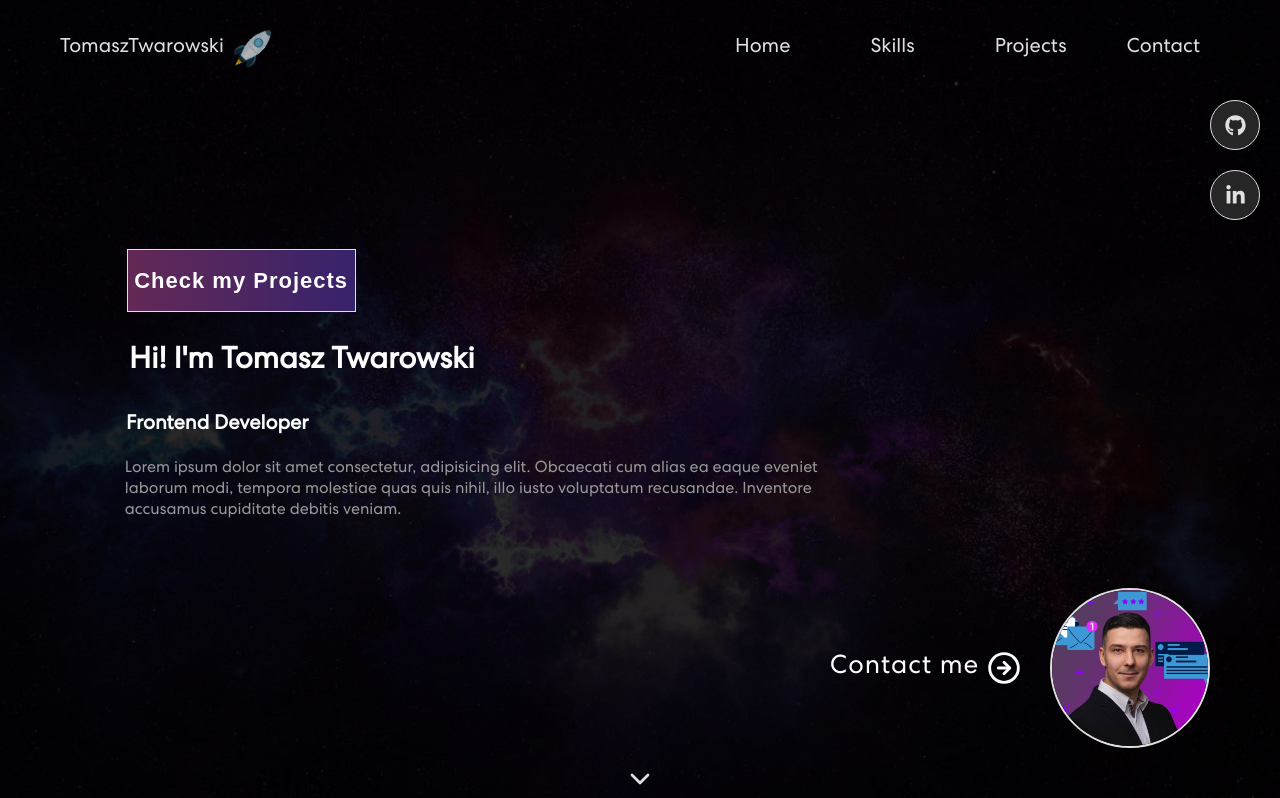
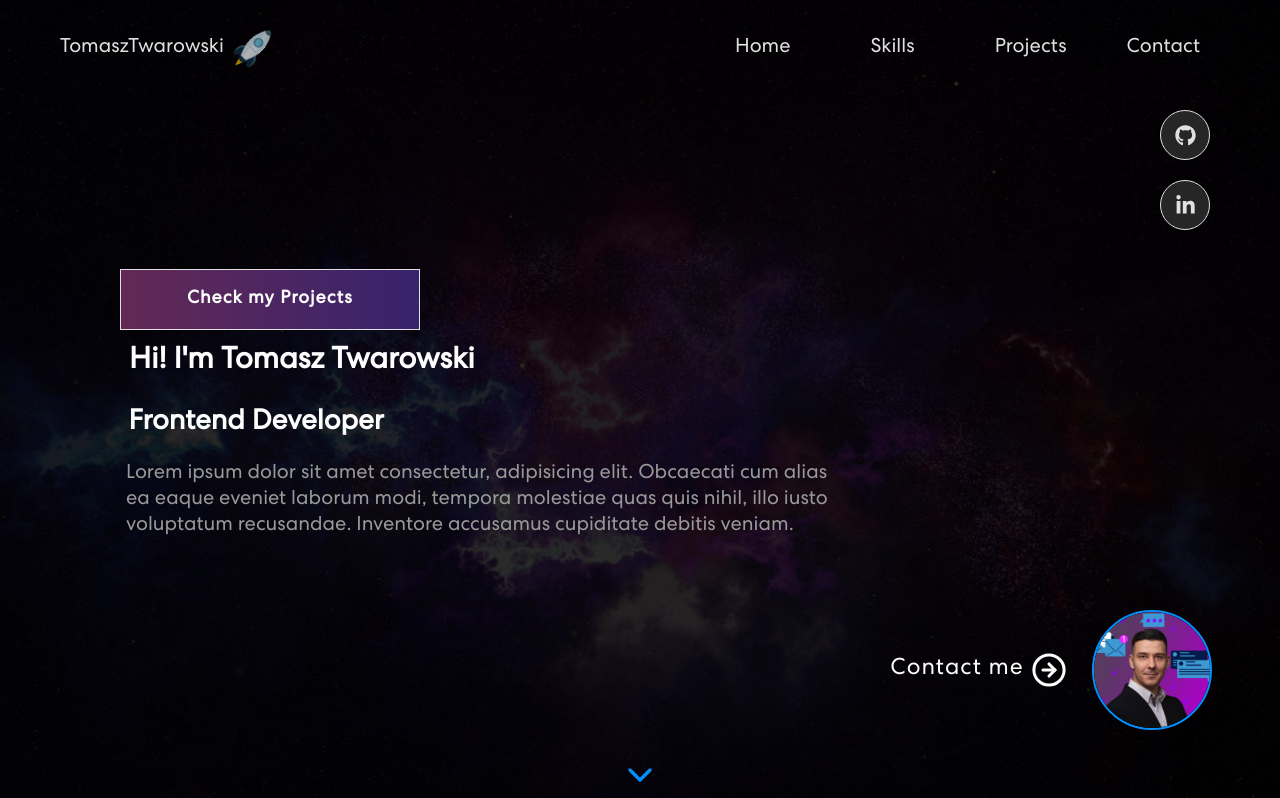
Before and after one commit to stonka123/React-Portfolio, a React (Create React App) app: page / in a window 1280 px wide. Shown: the top 798 px of the page. Built offline with nearby package versions, Linux system fonts and the light colour scheme.

Commit message:
social desktop

```diff
--- a/src/assets/variable-css/colors.css
+++ b/src/assets/variable-css/colors.css
@@ -3,4 +3,5 @@
 	--gray-fonts: #e0e0e0;
 	--dark-fonts: rgb(153, 153, 153);
 	--gradient: linear-gradient(90deg, rgba(117, 0, 209, 1) 0%, rgba(121, 9, 99, 1) 44%, rgba(70, 0, 56, 1) 100%);
+	--add-color: #0091ff;
 }
--- a/src/components/Header/Header.js
+++ b/src/components/Header/Header.js
@@ -13,9 +13,9 @@ const Header = () => {
 			<div className={`${styles['container-header']} wrapper`}>
 				<Navbar />
 				<div className={`${styles['container-text']}`}>
-					<button className={styles['button-portfolio']} href='#projects'>
+					<a className={styles['button-portfolio']} href='#projects'>
 						Check my Projects
-					</button>
+					</a>
 					<h1>Hi! I'm Tomasz Twarowski</h1>
 					<h3>Frontend Developer</h3>
 					<p>
--- a/src/components/Header/Header.module.css
+++ b/src/components/Header/Header.module.css
@@ -38,40 +38,42 @@
 	max-width: 1200px;
 }
 .container-text {
+	display: flex;
+	flex-direction: column;
 	width: 90%;
 	padding: 0.5em;
 	margin: 0.5em;
 }
 .button-portfolio {
+	text-align: center;
 	background: rgb(99, 41, 86);
 	background: linear-gradient(90deg, rgba(99, 41, 86, 1) 0%, rgba(55, 35, 108, 1) 100%);
 	text-decoration: none;
+	width: 150px;
 	font-size: 1rem;
 	font-weight: 600;
 	letter-spacing: 1px;
 	color: var(--white-fonts);
 	border: 1px solid var(--gray-fonts);
-	padding: 0.8em 0.3em;
-	margin: 0.3em;
-	margin-bottom: 1em;
+	padding: 1em;
 	cursor: pointer;
-	transition: all 0.9s linear;
+	transition: all 0.3s linear;
+	margin-bottom: 0.2em;
 }
 .button-portfolio:hover {
-	background: rgb(99, 41, 86);
-	background: linear-gradient(270deg, rgba(99, 41, 86, 1) 0%, rgba(55, 35, 108, 1) 100%);
+	background: var(--add-color);
 }
 .container-text h1 {
 	padding: 0.3em;
 	font-size: 2rem;
-	margin-bottom: 0.5em;
+	margin-bottom: 0.2em;
 }
 
 .container-text h3 {
 	margin-top: 0;
 	padding: 0.3em;
 	font-size: 1.8em;
-	margin-bottom: 0.5em;
+	margin-bottom: 0.2em;
 }
 .container-text p {
 	width: 90%;
@@ -88,7 +90,6 @@
 	margin: 1em;
 	padding: 1em;
 	align-self: flex-end;
-	margin-bottom: 0em;
 }
 
 .button-contact-mobile {
@@ -119,7 +120,7 @@
 	width: 70px;
 	height: 70px;
 	border-radius: 50%;
-	border: 2px solid var(--gray-fonts);
+	border: 2px solid var(--add-color);
 }
 .icon-down {
 	text-align: center;
@@ -134,8 +135,8 @@
 	text-align: center;
 	width: 100%;
 	height: 100%;
-
-	color: var(--gray-fonts);
+	transition: color 0.3s;
+	color: var(--add-color);
 }
 .icon-down-icon:hover {
 	color: var(--white-fonts);
@@ -146,16 +147,17 @@
 		padding: 1.5em;
 	}
 	.button-portfolio {
-		font-size: 1.8rem;
+		width: 200px;
+		font-size: 1.3rem;
 	}
 	.container-text h1 {
-		font-size: 2.7rem;
+		font-size: 2.3rem;
 	}
 	.container-text h3 {
-		font-size: 2.2rem;
+		font-size: 2.1rem;
 	}
 	.container-text p {
-		font-size: 1.8rem;
+		font-size: 1.3rem;
 	}
 	.container-img {
 		margin-right: 2em;
@@ -177,26 +179,61 @@
 		padding: 2em;
 	}
 	.button-portfolio {
-		font-size: 2.2rem;
+		font-size: 1.5rem;
+		width: 230px;
 	}
 	.container-text h1 {
-		font-size: 3.5rem;
+		font-size: 2.5rem;
 	}
 	.container-text h3 {
-		font-size: 3rem;
+		font-size: 2.3rem;
 	}
 	.container-text p {
-		font-size: 2.2rem;
+		font-size: 1.5rem;
 	}
 	.container-img {
-		margin-right: 2em;
+		margin-right: 1.7em;
 	}
 	.button-contact-mobile {
-		font-size: 2.4rem;
+		font-size: 2rem;
 	}
 	.icon-msg {
 		width: 45px;
 		height: 45px;
+	}
+	.img-me {
+		width: 100px;
+		height: 100px;
+	}
+	.icon-down {
+		width: 48px;
+		height: 48px;
+	}
+}
+@media (min-width: 992px) {
+	.button-portfolio {
+		font-size: 1.8rem;
+		width: 300px;
+	}
+	.container-text h1 {
+		font-size: 3rem;
+	}
+	.container-text h3 {
+		font-size: 2.8em;
+	}
+	.container-text p {
+		font-size: 2rem;
+		width: 70%;
+	}
+	.container-img {
+		margin-right: 1.8em;
+	}
+	.button-contact-mobile {
+		font-size: 2.3rem;
+	}
+	.icon-msg {
+		width: 50px;
+		height: 50px;
 	}
 	.img-me {
 		width: 120px;
@@ -207,36 +244,3 @@
 		height: 50px;
 	}
 }
-@media (min-width: 992px) {
-	.button-portfolio {
-		font-size: 2.2rem;
-	}
-	.container-text h1 {
-		font-size: 3rem;
-	}
-	.container-text h3 {
-		font-size: 2em;
-	}
-	.container-text p {
-		font-size: 1.6rem;
-		width: 70%;
-	}
-	.container-img {
-		margin-right: 2em;
-	}
-	.button-contact-mobile {
-		font-size: 2.6rem;
-	}
-	.icon-msg {
-		width: 50px;
-		height: 50px;
-	}
-	.img-me {
-		width: 160px;
-		height: 160px;
-	}
-	.icon-down {
-		width: 42px;
-		height: 42px;
-	}
-}
--- a/src/components/Navbar/Menu/Menu.module.css
+++ b/src/components/Navbar/Menu/Menu.module.css
@@ -71,7 +71,7 @@
 .social-icon {
 	position: relative;
 	display: inline-block;
-	color: var(--gray-fonts);
+	color: var(--add-color);
 	width: 20px;
 	height: 20px;
 	padding: 0.2em;
--- a/src/components/Navbar/Navbar.js
+++ b/src/components/Navbar/Navbar.js
@@ -61,17 +61,18 @@ function Navbar(props) {
 							<a href=''>Projects</a>
 							<a href=''>Contact</a>
 						</div>
+						<div className={styles['container-social']}>
+							<a className={styles['social-box']}>
+								<FaGithub className={styles['social-icon']} />
+							</a>
+							<a className={styles['social-box']}>
+								<FaLinkedinIn className={styles['social-icon']} />
+							</a>
+						</div>
 					</div>
 				</div>
 			</div>
-			<div className={styles['container-social']}>
-				<a className={styles['social-box']}>
-					<FaGithub className={styles['social-icon']} />
-				</a>
-				<a className={styles['social-box']}>
-					<FaLinkedinIn className={styles['social-icon']} />
-				</a>
-			</div>
+
 			<Menu showMenu={isOpen} closeMenu={setIsOpen} checkMenu={scrolled} />
 		</>
 	)
--- a/src/components/Navbar/Navbar.module.css
+++ b/src/components/Navbar/Navbar.module.css
@@ -33,13 +33,14 @@
 }
 .logo-text {
 	padding: 0;
-	color: var(--gray-fonts);
+	color: var(--add-color);
+	/* opacity: 0.5; */
 }
 
 .logo {
 	width: 30px;
 	opacity: 0.7;
-	rotate: 45deg;
+	/* rotate: 45deg; */
 }
 
 .navigation-desktop {
@@ -56,7 +57,7 @@
 .scrolledNavBar {
 	transition: all 0.3s;
 	background-color: black;
-	border-bottom: 1px solid rgba(128, 0, 128, 0.4);
+	border-bottom: 1px solid rgba(0, 145, 255, 0.4);
 }
 @media (min-width: 576px) {
 }
@@ -69,6 +70,7 @@
 	.navigation-desktop {
 		display: flex;
 		z-index: 8;
+		position: relative;
 	}
 	.deskopWrapperContainer {
 		position: fixed;
@@ -96,7 +98,7 @@
 	.scrolledNavBarDesktop {
 		transition: all 0.3s;
 		background-color: black;
-		border-bottom: 1px solid rgba(128, 0, 128, 0.4);
+		border-bottom: 1px solid rgba(0, 145, 255, 0.4);
 	}
 	.logo-text-desktop {
 		font-size: 2rem;
@@ -123,10 +125,16 @@
 		margin: 0;
 	}
 	.container-social {
-		display: block;
 		position: absolute;
+		display: flex;
+		align-items: center;
+		justify-content: center;
+		flex-direction: column;
 		right: 0;
 		top: 10vh;
+		margin-top: 1em;
+		margin-right: 1em;
+		max-width: 1200px;
 	}
 	.social-box {
 		display: flex;
--- a/src/components/Skills/Skills.js
+++ b/src/components/Skills/Skills.js
@@ -28,7 +28,7 @@ const Skills = () => {
 			<svg width='0' height='0'>
 				<linearGradient id='blue-gradient' x1='50%' y1='100%' x2='50%' y2='0%'>
 					<stop stopColor='#7a6ded' offset='0%' />
-					<stop stopColor='#591885' offset='100%' />
+					<stop stopColor='#0091ff' offset='100%' />
 				</linearGradient>
 			</svg>
 			<div className={styles['skill-box']}>
```
